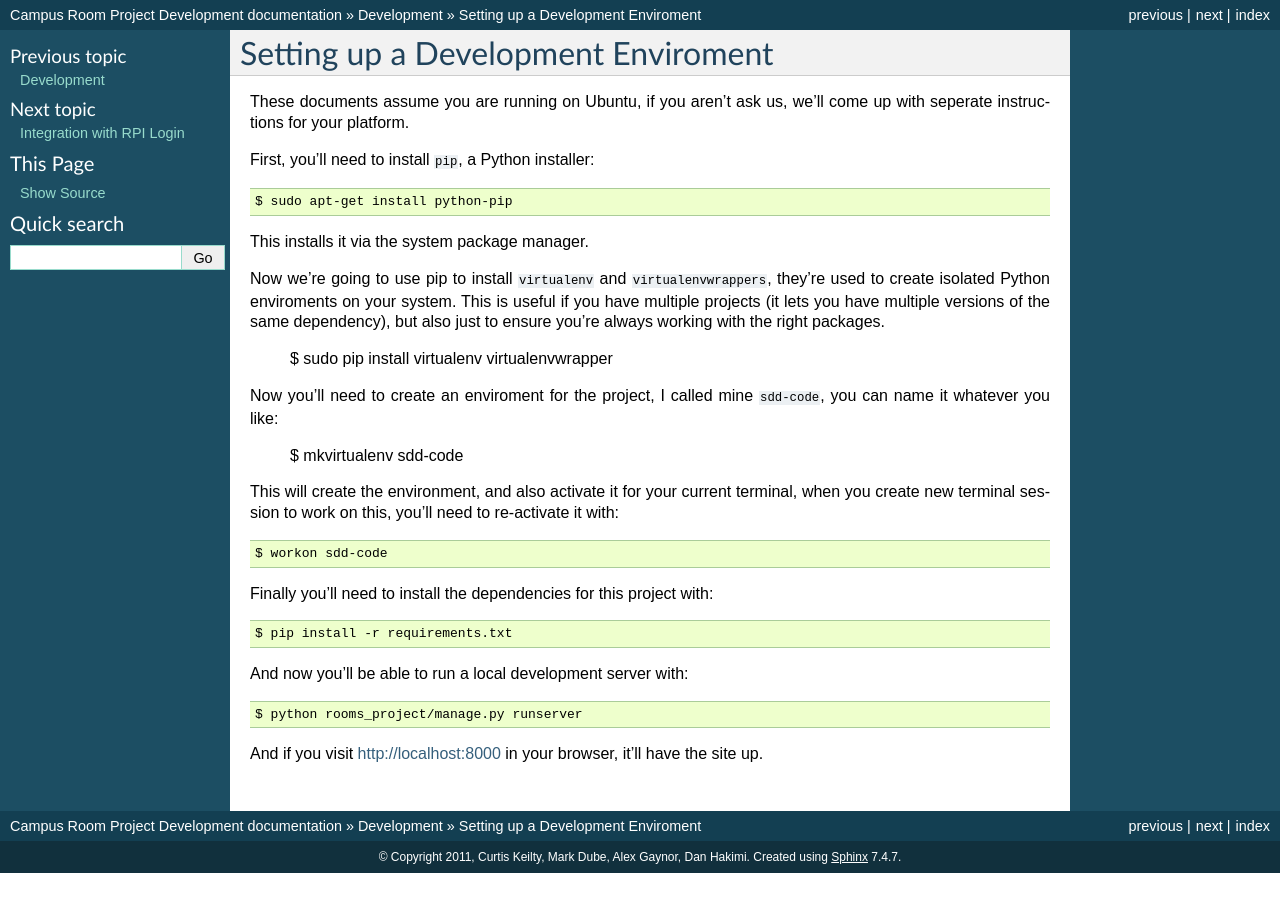
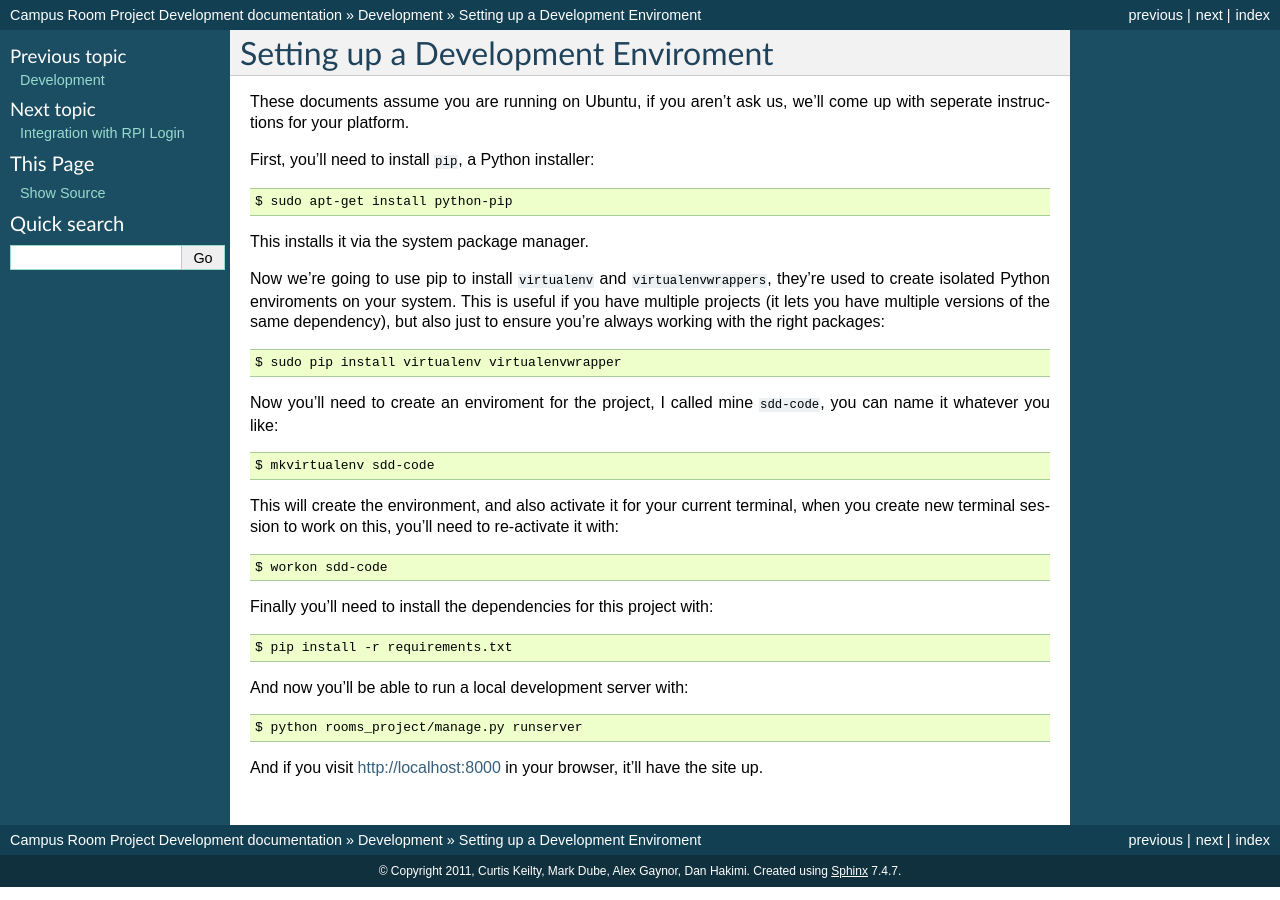
Before and after one commit to DanHakimi/Rooms, a Sphinx documentation site: the page built from docs/development/setting_up_enviroment.rst, in a window 1280 px wide. Built offline with Sphinx 7.4.7, drawn with Linux system fonts in a browser that asks for light colours.

Commit message:
better formatting.

```diff
--- a/docs/development/setting_up_enviroment.rst
+++ b/docs/development/setting_up_enviroment.rst
@@ -14,12 +14,12 @@ Now we're going to use pip to install ``virtualenv`` and ``virtualenvwrappers``,
 they're used to create isolated Python enviroments on your system. This is
 useful if you have multiple projects (it lets you have multiple versions of the
 same dependency), but also just to ensure you're always working with the right
-packages.
+packages::
 
     $ sudo pip install virtualenv virtualenvwrapper
 
 Now you'll need to create an enviroment for the project, I called mine
-``sdd-code``, you can name it whatever you like:
+``sdd-code``, you can name it whatever you like::
 
     $ mkvirtualenv sdd-code
 
```
